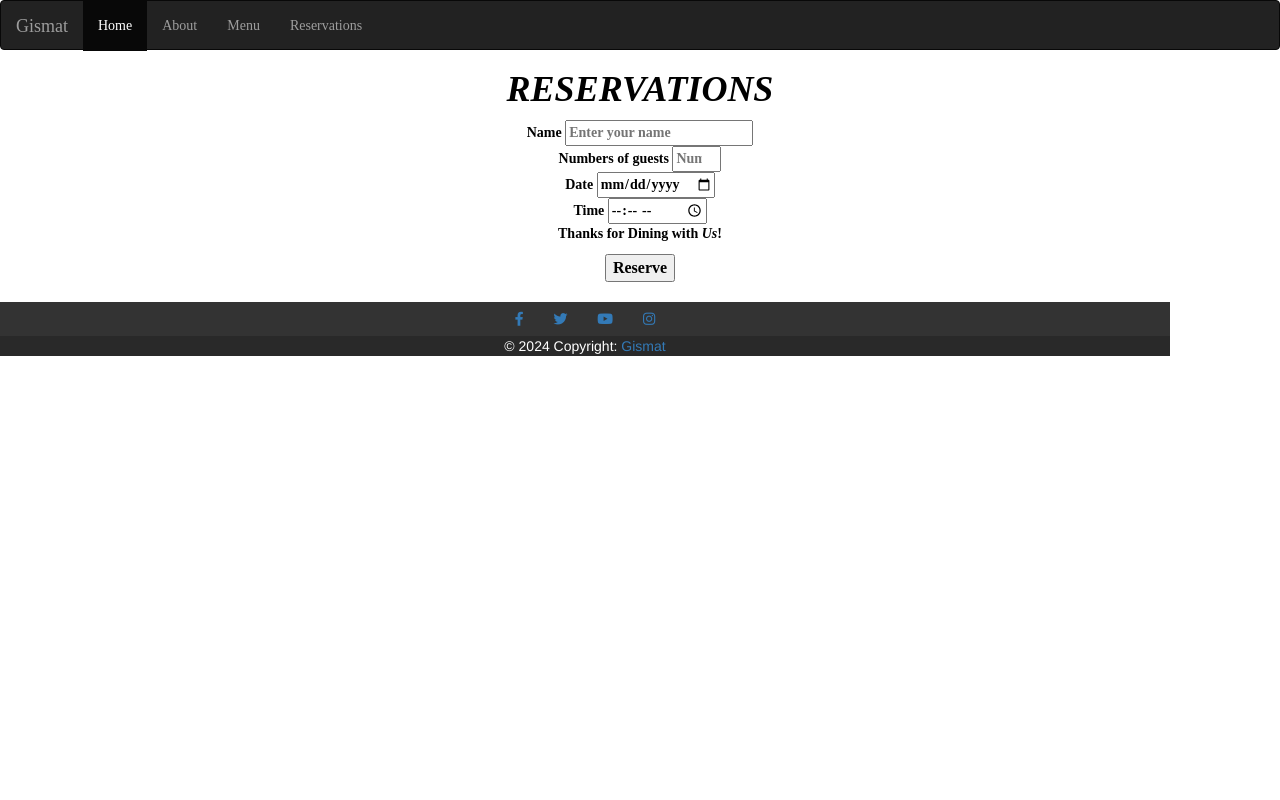
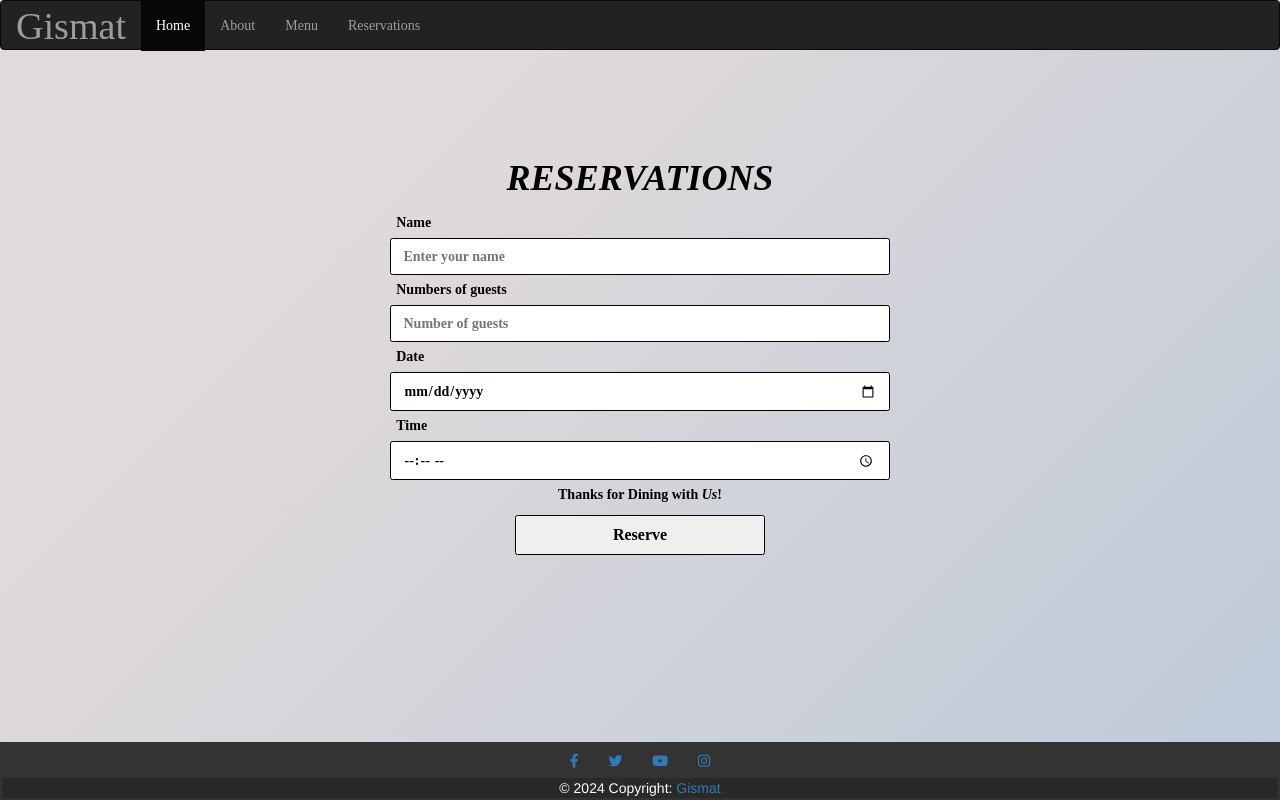
Before and after one commit to jayanaveenkumar/restaruant-website, a plain HTML site: page Reservation.html in a window 1280 px wide. Drawn offline with nearby package versions, Linux system fonts and the light colour scheme.

Commit message:
Update Reservation.html

```diff
--- a/Reservation.html
+++ b/Reservation.html
@@ -12,13 +12,12 @@
         <title>Gismat - Arabic Mandi</title>
 
         <style>
-
-            .bg-image{
+body{
 
 
-                background-image: linear-gradient(315 deg, #bdcad9 0 %, #e1dada 74 %);
+                background-image: linear-gradient(315deg, #bdcad9 0%, #e1dada 74%);
 
-                background-size: 100 vw 100 vh;
+                background-size: 100vw 100vh;
                 background-repeat: no-repeat;
             }
 
@@ -30,52 +29,52 @@
                 margin-top: auto;
                 margin-bottom: auto;
                 margin: auto;
-                max-width: 80 vw;
-                max-height: 80 vh;
-                padding-top: 10 vh;
-                padding-bottom: 10 %;
+                max-width: 50rem;
+                max-height: 50rem;
+                padding-top: 6.875rem;
+                padding-bottom: 10%;
 
 
             }
 
             .container-fluid{
-                position: fixed;
+                position:fixed;
                 font-family: 'Droid Arabic Kufi', serif;
             }
             .navbar-brand{
                 font-family: 'Droid Arabic Kufi', serif;
-                font-size: 45 px;
+                font-size: 3.81rem;
             }
 
             footer
             {
-              width: 100 vw;
+              width: 100vw;
               margin-right: auto;
               margin-left: auto;
               background-color: #333333;
               text-align: center;
-              padding: 2 px;
+              padding: 2px;
               color: white;
-              bottom: 0 %;
+              bottom: 0%;
               position: fixed;
             }
 
             fieldset{
                 margin: auto;
-                margin-top: 15 vh;
+                margin-top: 15px;
                 border: 0;
 
-                width: 800 vw;
-                height: 500 vh;
-                text-align: center;
+                width: 50rem;
+                height: 31.25rem;
+                text-align: left;
             }
             label{
                 color: black;
                 display: inline;
                 margin-top: auto;
                 margin-bottom: auto;
-                margin-left: 10 px;
-                margin-right: 10 px;
+                margin-left: 0.625rem;
+                margin-right: 0.625rem;
                 font-weight: bold;
                 font-family: 'Droid Arabic Kufi', serif;
             }
@@ -88,33 +87,34 @@
             }
 
             input {
-                width: 100 %;
+                width: 100%;
                 color: black;
-                padding: 12 px 20 px;
-                margin: 8 px 0;
+                padding: 0.75rem 1.25rem;
+                margin: 0.5rem 0;
                 display: inline-block;
-                border: 1 px solid black;
-                border-radius: 4 px;
+                border: 1px solid black;
+                border-radius: 0.25rem;
                 box-sizing: border-box;
                 font-family: 'Droid Arabic Kufi', serif;
               }
 
             fieldset{
-                padding-bottom: 4 rem;
+                padding-bottom: 8rem;
             }
 
-            .Reservation-container{
+            #reservation{
                 background: transparent black;
+                padding: 4rem 4rem;
             }
 
             .button{
                 display: block;
-                width: 50 %;
+                width: 50%;
                 margin: 0 auto;
                 font-size: medium;
-                padding: 12 px 20 px;
-                border: 1 px solid black;
-                border-radius: 4 px;
+                padding: 0.75rem 1.25rem;
+                border: 1px solid black;
+                border-radius: 0.25rem;
                 box-sizing: border-box;
             }
 
```
